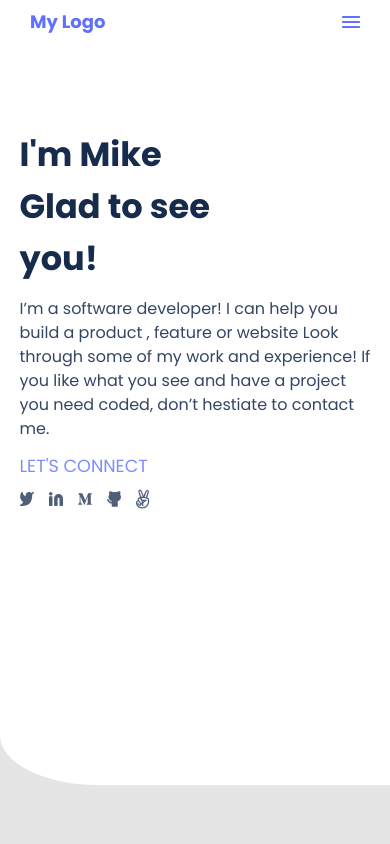
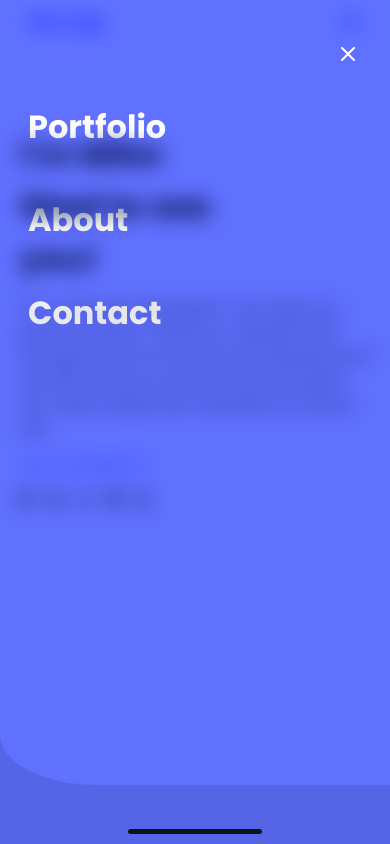
Before and after one commit to codewithmike01/My-portfolio, a website: page index.html in a window 390 px wide. Both pictures are taken after a click on the link 351 px from the left and 22 px from the top of the page. Shown: the top 844 px of the page. Drawn offline with Linux system fonts and the light colour scheme.

Commit message:
Ham burger menu

```diff
--- a/index.html
+++ b/index.html
@@ -26,30 +26,39 @@
   <body>
     <section class="hero">
       <div class="desktop-bg"></div>
+      <!-- header -->
       <header>
         <div class="logo"><a href="#"> My Logo</a></div>
         <nav class="menu">
-          <a href="#" class="Ham-menu">
+          <a href="#" class="Ham-menu hide-ham">
             <img src="./images/Union.png" alt="Ham buger menu" />
           </a>
-          <section class="desktop-menu">
+          <section class="desktop-menu hide">
+            <div class="cancel-dropDown">
+              <a href="#">
+                <img src="./images/Cancel.svg" alt="close mobile menu"
+              /></a>
+            </div>
+
             <ul>
-              <li><a href="#portfolio">Portfolio</a></li>
-              <li><a href="#about"> About</a></li>
-              <li><a href="#contact"> Contact</a></li>
+              <li class="link"><a href="#portfolio">Portfolio</a></li>
+              <li class="link"><a href="#about"> About</a></li>
+              <li class="link"><a href="#contact"> Contact</a></li>
             </ul>
+            <div class="mobile-line"></div>
           </section>
         </nav>
       </header>
+      <!-- banner -->
       <section class="banner">
-        <h1>I'm Mike <br />Glad to see you!</h1>
+        <h1 class="greet">I'm Mike <br />Glad to see you!</h1>
         <p class="banner-detail">
           I’m a software developer! I can help you build a product , feature or
           website Look through some of my work and experience! If you like what
           you see and have a project you need coded, don’t hestiate to contact
           me.
         </p>
-
+        <!-- Connect -->
         <section class="connect">
           <h2>LET'S CONNECT</h2>
           <ul class="social-icon">
@@ -81,10 +90,11 @@
       </section>
     </section>
 
+    <!-- main -->
     <main>
       <section class="project-show-case">
         <a name="portfolio"></a>
-        <section class="project-card">
+        <section class="project-card" id="portfolio">
           <div class="project-img one">
             <img src="./images/imageprofile4x.png" alt="Tonic-Project Image" />
           </div>
@@ -331,7 +341,7 @@
 
     <footer>
       <div class="trans-background"></div>
-      <a name="contact"></a>
+      <a id="contact"></a>
       <section class="contact-me">
         <div class="contact-heading">
           <h2>Contact me</h2>
--- a/script.js
+++ b/script.js
@@ -0,0 +1,32 @@
+const ham = document.querySelector(".hide-ham");
+const menuLink = document.querySelector(".desktop-menu");
+const cancelMenu = document.querySelector(".cancel-dropDown");
+const navLinks = Array.from(document.getElementsByClassName("link"));
+const navH1 = document.querySelector(".greet");
+const navP = document.querySelector(".banner-detail");
+const letConnect = document.querySelector(".connect");
+const logo = document.querySelector(".logo");
+
+ham.addEventListener("click", () => {
+  menuLink.classList.toggle("hide");
+  navH1.classList.toggle("blur");
+  navP.classList.toggle("blur");
+  letConnect.classList.toggle("blur");
+  ham.classList.toggle("blur");
+  logo.classList.toggle("blur");
+});
+
+cancelMenu.addEventListener("click", closeMobileMenu);
+
+for (links in navLinks) {
+  navLinks[links].addEventListener("click", closeMobileMenu);
+}
+
+function closeMobileMenu() {
+  menuLink.classList.toggle("hide");
+  navH1.classList.toggle("blur");
+  navP.classList.toggle("blur");
+  letConnect.classList.toggle("blur");
+  ham.classList.toggle("blur");
+  logo.classList.toggle("blur");
+}
--- a/style.css
+++ b/style.css
@@ -32,6 +32,7 @@ body {
 }
 
 .hero {
+  position: relative;
   background-image: url(./images/headerTrans.png), url(./images/headerBack.png);
   background-repeat: no-repeat, no-repeat;
   background-position: 95%;
@@ -47,11 +48,75 @@ body {
 }
 
 .desktop-menu {
+  position: absolute;
+  top: 0;
+  left: 0;
+  right: 0;
+  bottom: 0;
+  height: 100vh;
+  padding-top: 63px;
+  padding-left: 28px;
+  padding-right: 30px;
+  display: flex;
+  flex-direction: column;
+  background-color: #6070ff;
+  mix-blend-mode: multiply;
+  z-index: 5;
+}
+
+.blur {
+  -webkit-filter: blur(10px);
+  filter: blur(10px);
+}
+
+.hide {
   display: none;
 }
 
+.hide-ham {
+  display: inline-block;
+}
+
+.cancel-dropDown {
+  text-align: right;
+  font-size: 2rem;
+  height: 55px;
+  margin-top: -2rem;
+  margin-bottom: 0.5rem;
+}
+
+.desktop-menu ul {
+  margin-top: 11px;
+  display: flex;
+  flex-direction: column;
+  gap: 49px;
+}
+
+.desktop-menu li {
+  list-style-type: none;
+  font-size: 2rem;
+  line-height: 44px;
+  font-weight: 600;
+}
+
+.desktop-menu a {
+  text-decoration: none;
+  color: #fff;
+}
+
+.mobile-line {
+  height: 5px;
+  width: 134px;
+  margin: 0 auto;
+  border-radius: 10px;
+  background-color: #0d151e;
+  position: absolute;
+  bottom: 10px;
+  left: 0;
+  right: 0;
+}
+
 header {
-  position: relative;
   width: 100%;
   display: flex;
   justify-content: space-between;
@@ -667,13 +732,35 @@ textarea:focus {
     display: none;
   }
 
+  .blur {
+    -webkit-filter: blur(0);
+    filter: blur(0);
+  }
   .menu {
     width: 25%;
   }
 
+  .hide {
+    display: none;
+  }
+
   .desktop-menu {
-    display: block;
+    position: relative;
+    top: 0;
+    display: flex;
+    flex-direction: row;
+    margin-top: -28px;
     width: 100%;
+    height: 100%;
+    padding: 0;
+    display: flex;
+    gap: 0;
+    color: black;
+    background-color: inherit;
+  }
+
+  .mobile-line {
+    display: none;
   }
 
   .desktop-menu li {
@@ -702,10 +789,12 @@ textarea:focus {
   }
 
   .desktop-menu ul {
-    display: flex;
-    justify-content: end;
-    align-items: center;
-    gap: 32px;
+    flex-direction: row;
+    justify-content: flex-start;
+    width: 100%;
+    vertical-align: top;
+
+    gap: 30px;
   }
 
   .hero {
@@ -733,7 +822,9 @@ textarea:focus {
     position: fixed;
     z-index: 100;
     width: 100%;
-    padding: 25px 40px;
+    padding-right: 0;
+    padding-left: 0;
+    padding: 25px 100px;
     background-color: #fff;
   }
 
@@ -920,8 +1011,8 @@ textarea:focus {
   }
 
   header {
-    padding-left: 70px;
-    padding-right: 70px;
+    padding-left: 90px;
+    padding-right: 90px;
   }
 
   .about-section {
```
Also changed, not shown: images/Cancel.svg (added).
